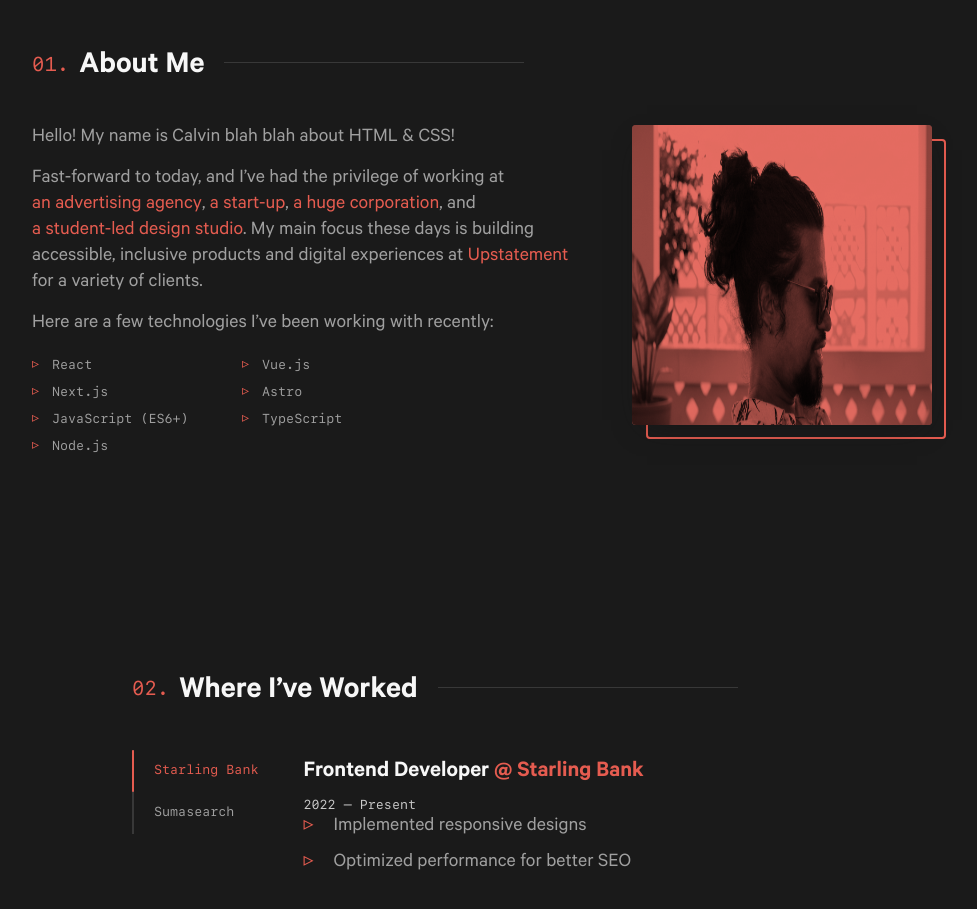
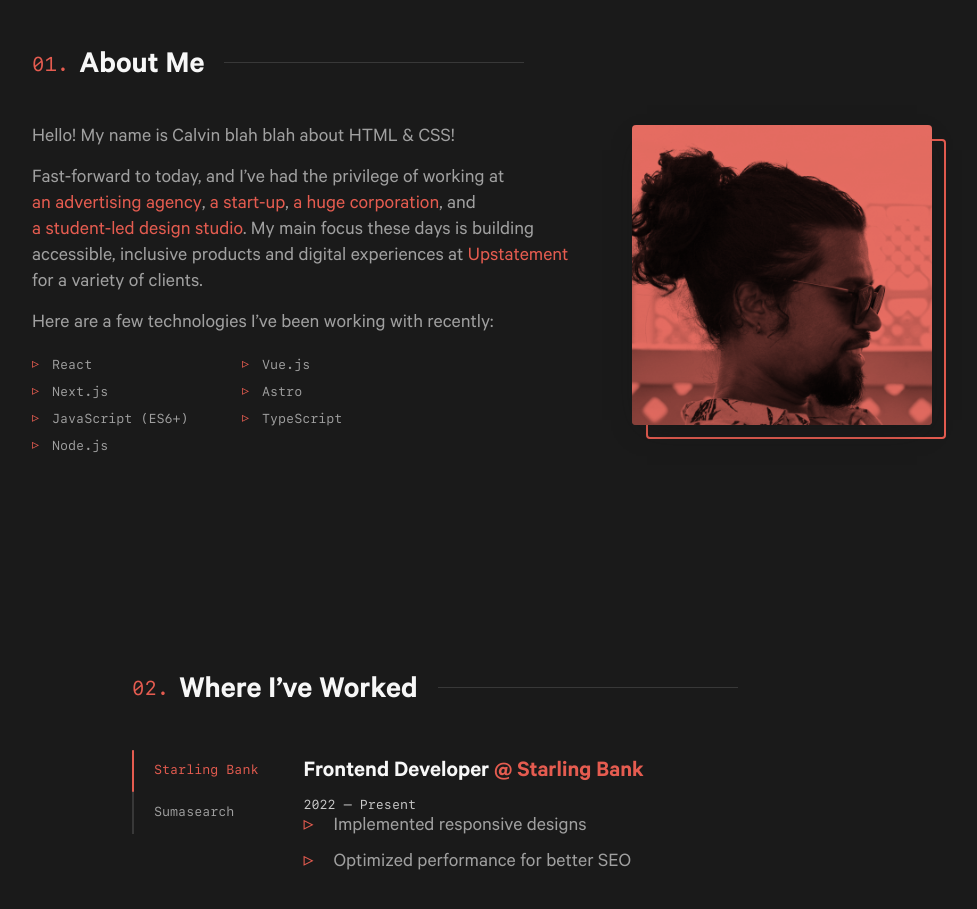
Before and after one commit to calvingomes/cal-portfolio, a Next.js app: page / in a window 1280 px wide. Shown: the part 900-1809 px from the top of the page, without its empty margins (158-1135 px from the left). Built offline with nearby package versions, Linux system fonts and the light colour scheme.

Commit message:
remove dead css

```diff
--- a/src/app/archive/page.tsx
+++ b/src/app/archive/page.tsx
@@ -2,7 +2,7 @@ import Archive from "@/components/Archive/Archive";
 
 export default function ArchivePage() {
   return (
-    <main>
+    <main id="content">
       <Archive />
     </main>
   );
--- a/src/components/About/About.module.css
+++ b/src/components/About/About.module.css
@@ -12,8 +12,6 @@
     display: block;
   }
 }
-
-.text {}
 
 .skillsList {
   display: grid;
@@ -79,6 +77,7 @@
   mix-blend-mode: multiply;
   filter: grayscale(100%) contrast(1);
   transition: var(--transition);
+  object-fit: cover;
 }
 
 .wrapper:hover .img,
```
